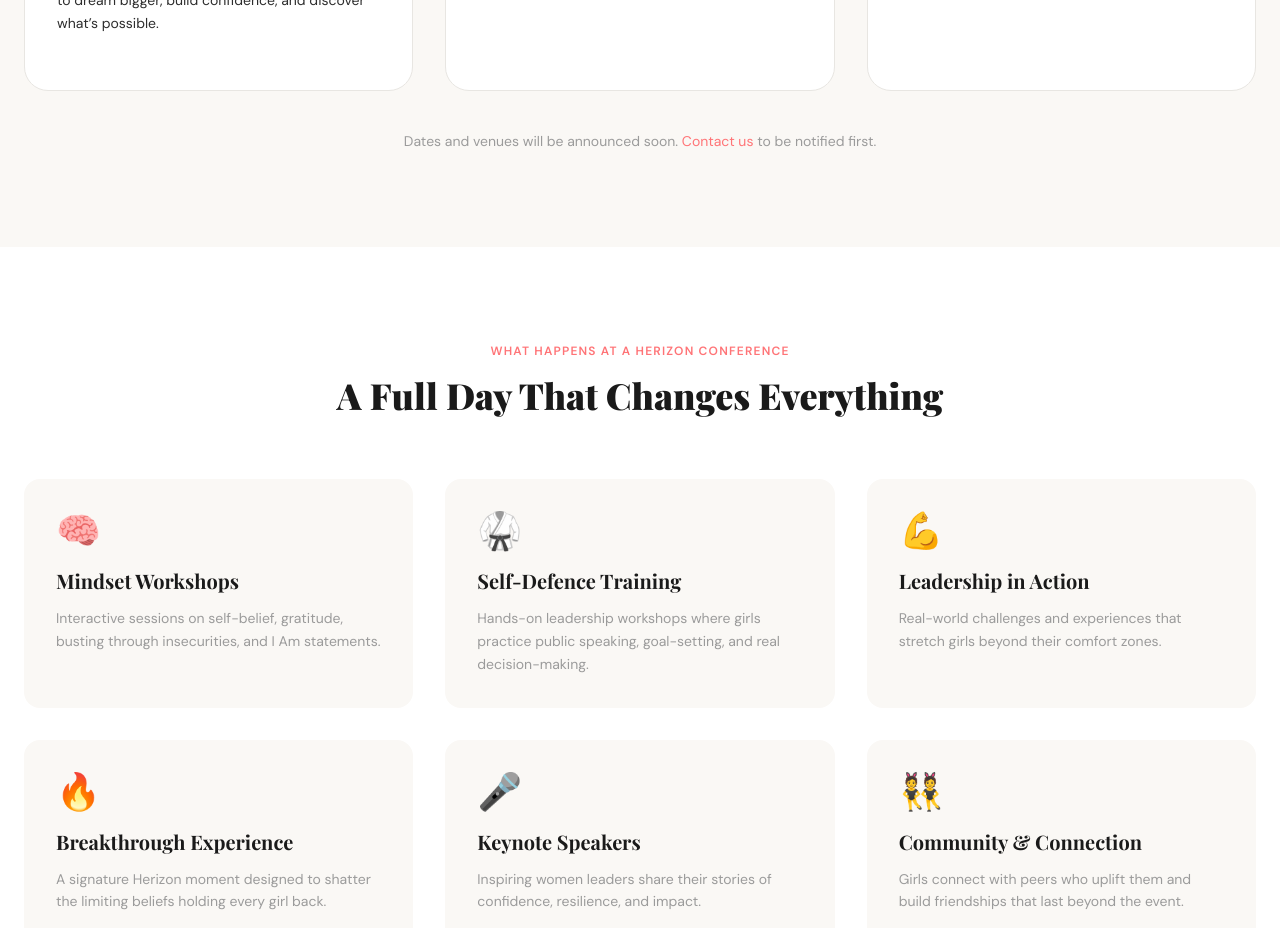
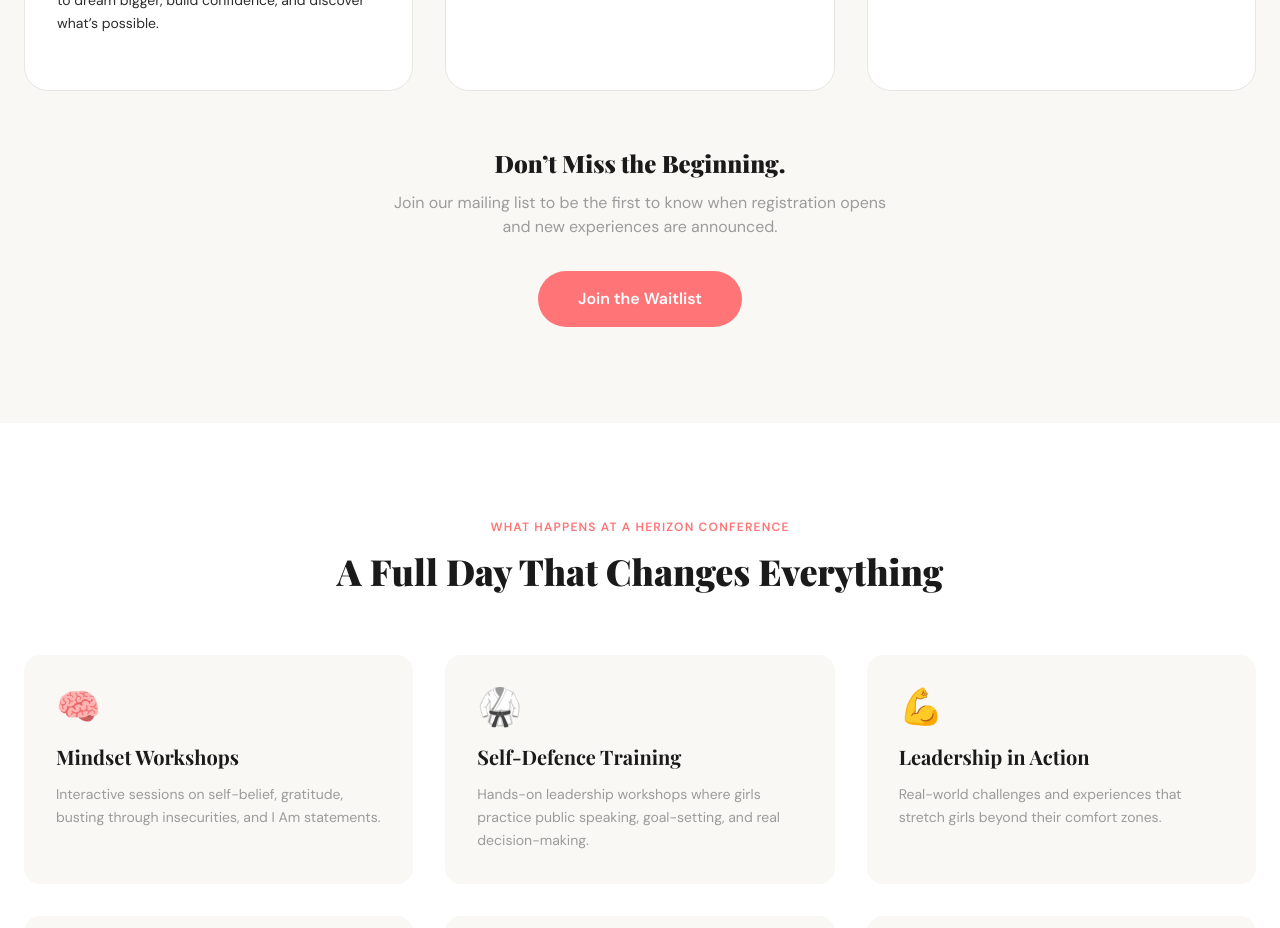
Before and after one commit to flourishprosper/herizonsociety-website, a Next.js app: page /events in a window 1280 px wide. Shown: the part 1440-2368 px from the top of the page. Built offline with nearby package versions, Linux system fonts and the light colour scheme; a web font is replaced by a local one.

Commit message:
events: replace footer text with 'Don't Miss the Beginning' + waitlist CTA

```diff
--- a/src/app/events/page.tsx
+++ b/src/app/events/page.tsx
@@ -152,13 +152,21 @@ export default function EventsPage() {
               </div>
             ))}
           </div>
-          <p className="text-center text-[#9B9B9B] text-sm mt-10">
-            Dates and venues will be announced soon.{" "}
-            <Link href="/contact" className="text-[#FF7477] hover:underline">
-              Contact us
-            </Link>{" "}
-            to be notified first.
-          </p>
+          <div className="text-center mt-14">
+            <h3 className="font-serif text-2xl font-black text-[#1A1A1A] mb-3">
+              Don&rsquo;t Miss the Beginning.
+            </h3>
+            <p className="text-[#9B9B9B] text-base max-w-lg mx-auto mb-8">
+              Join our mailing list to be the first to know when registration
+              opens and new experiences are announced.
+            </p>
+            <Link
+              href="/contact"
+              className="inline-block bg-[#FF7477] text-white font-semibold px-10 py-4 rounded-full hover:bg-[#E85F62] transition-colors"
+            >
+              Join the Waitlist
+            </Link>
+          </div>
         </div>
       </section>
 
```
